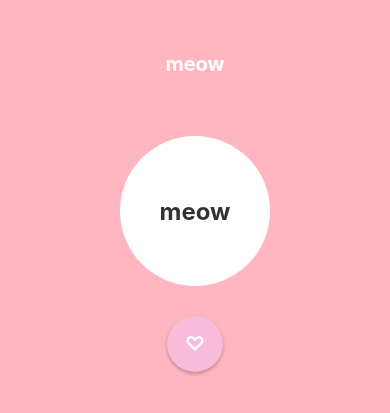
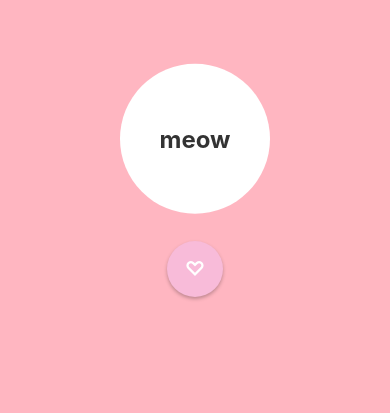
Before and after one commit to AdibaFaiyaz/Meow, a React Native app: screen / in a window 390 px wide. Shown: the part 271-684 px from the top of the page. Built offline with nearby package versions, Linux system fonts and the light colour scheme.

Commit message:
Added Reqmeowments

```diff
--- a/App.js
+++ b/App.js
@@ -22,11 +22,11 @@ export default function App() {
             mainCircleStyles.circle,
             { transform: [{ translateY }, { scale: scaleAnim }] }
           ]}        >
-          <Text style={mainCircleStyles.meowText}>meow</Text>
+          <MeowCircle />
         </Animated.View>
       </TouchableOpacity>
 
-      <MeowCircle />
+
       <FloatingButtonGroup showAlert={showAlert} />
       <CustomAlert
         visible={alertVisible}
```
Also changed, not shown: components/animations/BouncingCat.js (deleted).
